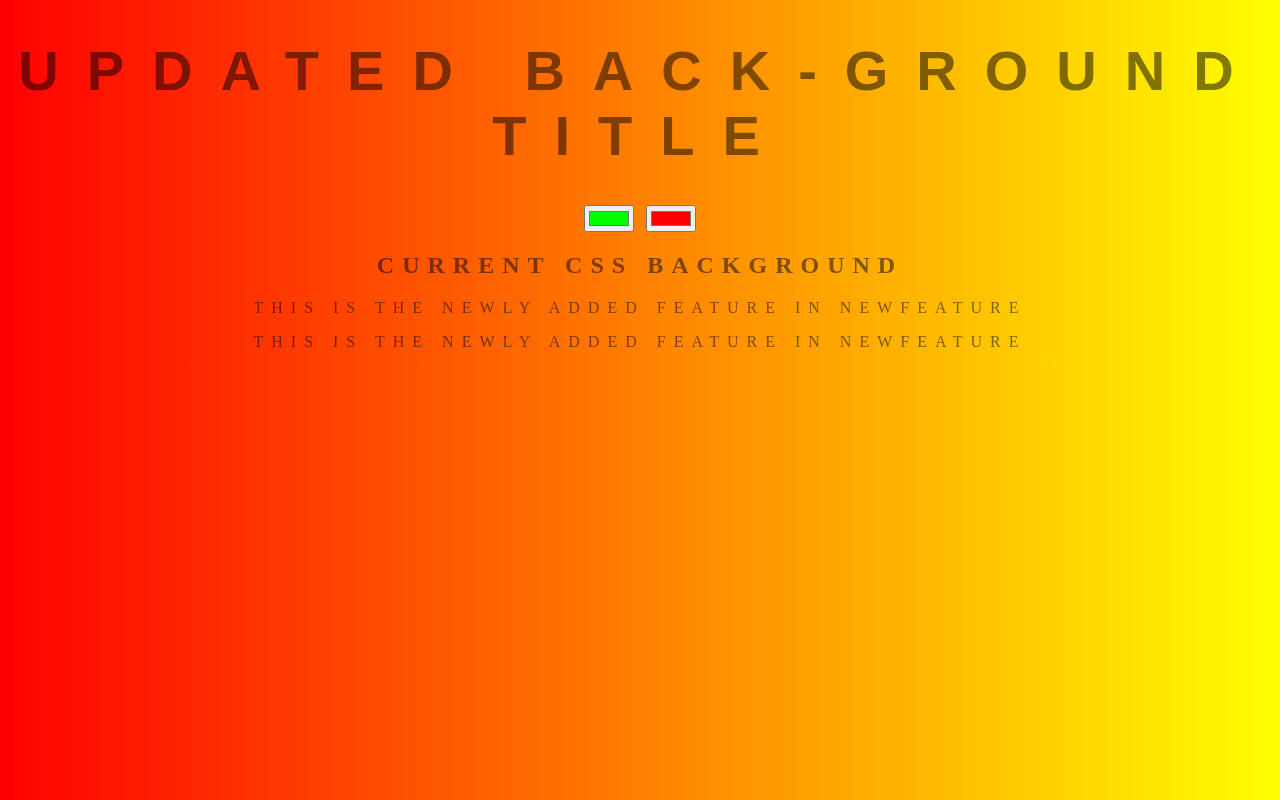
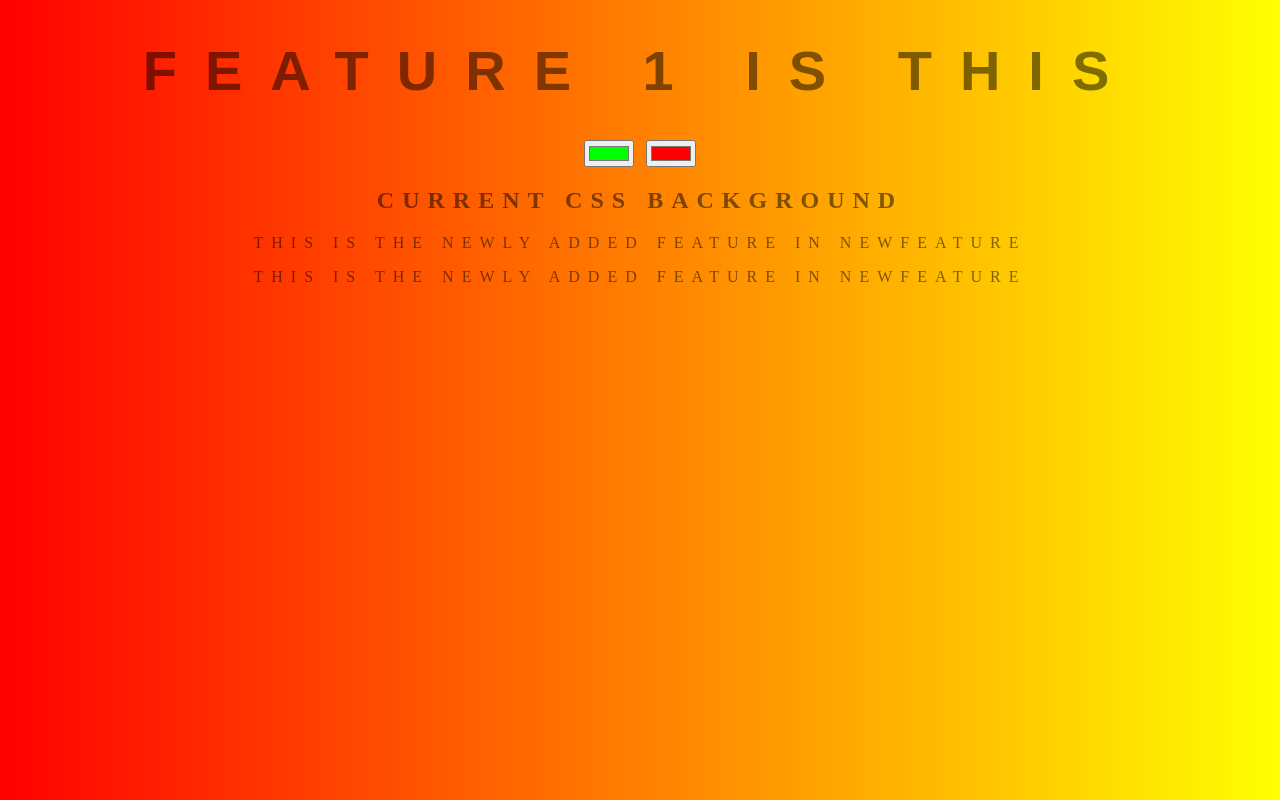
Before and after one commit to wasiqs-classics/background-generator, a plain HTML site: page index.html in a window 1280 px wide. Drawn offline with Linux system fonts and the light colour scheme.

Commit message:
feature1 changes the header

```diff
--- a/index.html
+++ b/index.html
@@ -5,7 +5,7 @@
 	<link rel="stylesheet" type="text/css" href="style.css">
 </head>
 <body id="gradient">
-	<h1>Updated Back-ground Title</h1>
+	<h1>Feature 1 is this</h1>
 	<input class="color1" type="color" name="color1" value="#00ff00">
 	<input class="color2" type="color" name="color2" value="#ff0000">
 	<h2>Current CSS Background</h2>
```
